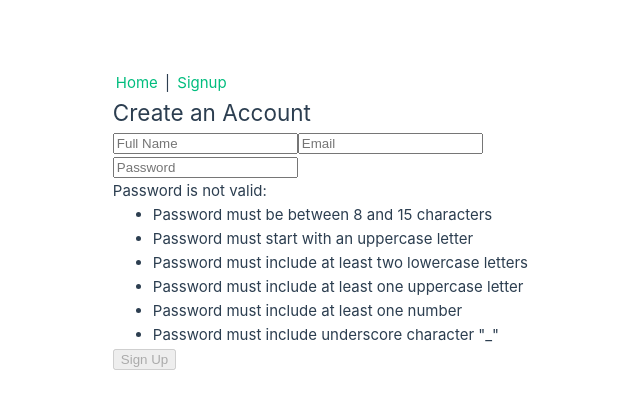
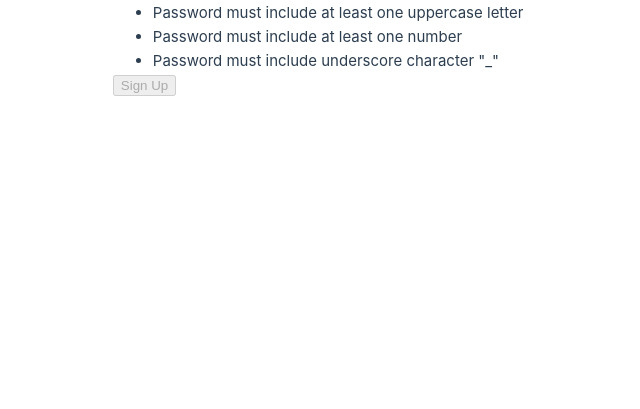
Before and after one commit to rauladamson/WAD_Homeworks, a Vue app in the folder Homework_3/: page /signup in a window 1280 px wide. Shown: the part 179-588 px from the top of the page, without its empty margins (112-752 px from the left). Built offline with nearby package versions, Linux system fonts and the light colour scheme.

Commit message:
Updated App.vue

```diff
--- a/Homework_3/src/App.vue
+++ b/Homework_3/src/App.vue
@@ -1,15 +1,34 @@
 <template>
-  <header>
-    <nav>
-      <router-link to="/">Home</router-link> |
-      <router-link to="/signup">Signup</router-link>
-    </nav>
-    <router-view/>
-  </header>
+  <div>
+
+    <Header />
+
+    <router-view />
+
+    <Footer />
+  </div>
 </template>
 
-<style>
+<script>
+import Header from "@/components/Header.vue";
+import Footer from "@/components/Footer.vue";
 
+export default {
+  components: {
+    Header,
+    Footer,
+  },
+};
+</script>
+
+<style scoped>
+div {
+  display: flex;
+  flex-direction: column;
+  min-height: 100vh;
+}
+
+router-view {
+  flex: 1;
+}
 </style>
-<script setup>
-</script>
```
